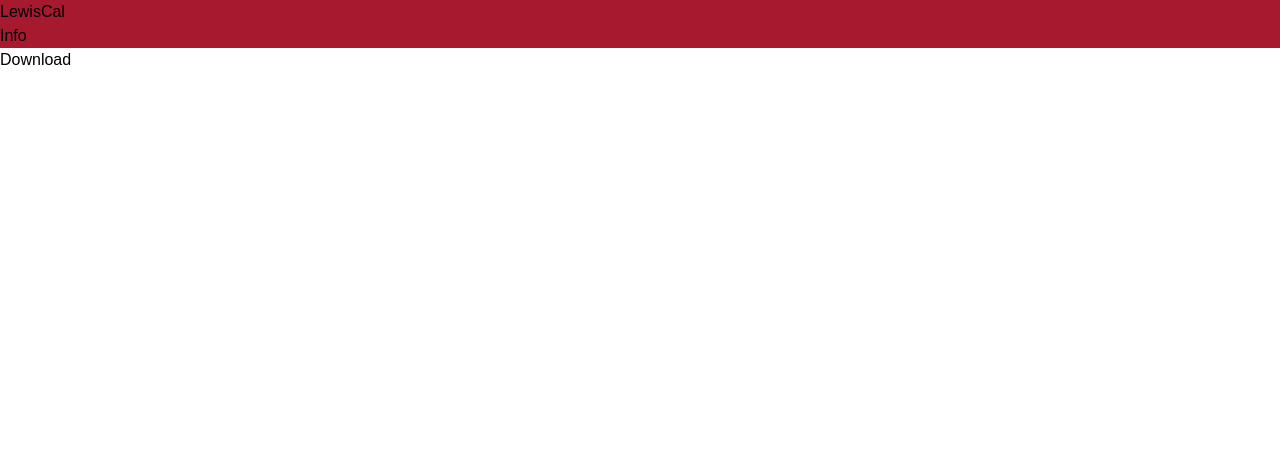
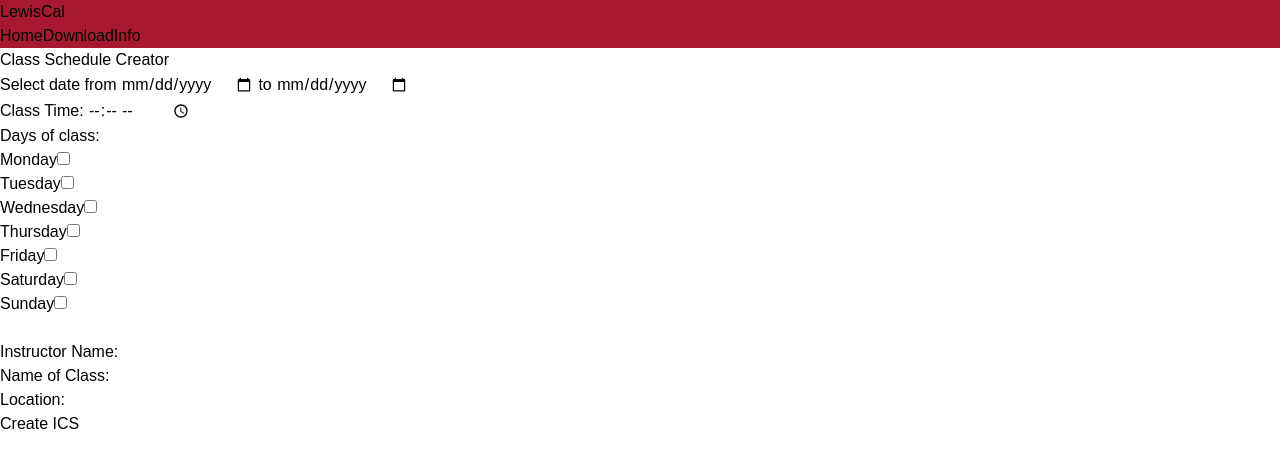
Before and after one commit to SSC-CodeCrusaders/course-calendar-production, a React (Vite) app: page / in a window 1280 px wide. Shown: the top 468 px of the page. Built offline with nearby package versions, Linux system fonts and the light colour scheme; the HTML template or start-up script is replaced by a standard one.

Commit message:
Imported MVP into main production site

```diff
--- a/src/App.jsx
+++ b/src/App.jsx
@@ -1,13 +1,14 @@
 import { BrowserRouter as Router, Route, Routes } from "react-router-dom";
 import Header from "./Components/Header";
 import Download from "./Components/Download";
+import UserInput from "./Components/UserInput"
 
 export default function App() {
   return (
       <Router>
         <Header />
         <Routes>
-          <Route path="/" element={<Download />} />
+          <Route path="/" element={<UserInput />} />
           <Route path="/download" element={<Download />} />
         </Routes>
       </Router>
--- a/src/Components/Download.jsx
+++ b/src/Components/Download.jsx
@@ -1,7 +1,7 @@
 const Download = () => {
   return (
     <div>
-      <h1>Download</h1>
+      <h1>Future Page for Extension Download</h1>
     </div>
   );
 };
--- a/src/Components/Header.jsx
+++ b/src/Components/Header.jsx
@@ -1,9 +1,17 @@
+import { Link } from "react-router-dom";
+
 const Header = () => {
   return (
     <nav className="bg-primary text-white py-4 shadow-md">
       <div className="container mx-auto flex justify-between items-center">
         <h1 className="text-2xl font-bold">LewisCal</h1>
         <div className="space-x-6">
+        <Link className="hover:text-gray" to="/">
+            Home
+          </Link>
+          <Link className="hover:text-gray" to="/download">
+            Download
+          </Link>
           <a
             className="hover:text-gray"
             href="https://salmon-island-04e296f10.5.azurestaticapps.net"
--- /dev/null
+++ b/src/Components/UserInput.jsx
@@ -0,0 +1,131 @@
+import { useState } from "react";
+
+const DatePicker = () => {
+  // State to store the form values
+  const [firstDay, setFirstDay] = useState('');
+  const [lastDay, setLastDay] = useState('');
+  const [classTime, setClassTime] = useState('');
+  const [daysOfClass, setDaysOfClass] = useState({
+    monday: false,
+    tuesday: false,
+    wednesday: false,
+    thursday: false,
+    friday: false,
+    saturday: false,
+    sunday: false,
+  });
+  const [instructorName, setInstructorName] = useState('');
+  const [className, setClassName] = useState('');
+  const [location, setLocation] = useState('');
+
+  // Handler to toggle day checkboxes
+  const handleDayChange = (day) => {
+    setDaysOfClass({ ...daysOfClass, [day]: !daysOfClass[day] });
+  };
+
+  const toICSDateString = (date) => {
+    return date.toISOString().replace(/[-:]/g, "").split(".")[0] + "Z";
+  };
+
+  // Generate the .ics content
+  const createICS = () => {
+    const selectedDays = getSelectedClassDays();
+    let icsContent = `BEGIN:VCALENDAR\nVERSION:2.0\nPRODID:-//CourseCalenderSEC\n`;
+
+    selectedDays.forEach((day) => {
+      let startTime = toICSDateString(day);
+      let endTime = toICSDateString(new Date(day.getTime() + 60 * 60 * 1000)); // 1-hour class duration
+
+      icsContent += `BEGIN:VEVENT\n`;
+      icsContent += `UID:${day.getTime()}@CourseCalender.com\n`;
+      icsContent += `DTSTAMP:${toICSDateString(new Date())}\n`;
+      icsContent += `DTSTART:${startTime}\n`;
+      icsContent += `DTEND:${endTime}\n`;
+      icsContent += `SUMMARY:${className} with ${instructorName}\n`;
+      icsContent += `LOCATION:${location}\n`;
+      icsContent += `DESCRIPTION:Class with ${instructorName}\n`;
+      icsContent += `END:VEVENT\n`;
+    });
+
+    icsContent += `END:VCALENDAR`;
+    downloadFile(icsContent, 'schedule.ics');
+  };
+
+  // Download the generated .ics file
+  const downloadFile = (content, fileName) => {
+    const blob = new Blob([content], { type: 'text/calendar' });
+    const link = document.createElement('a');
+    link.href = URL.createObjectURL(blob);
+    link.download = fileName;
+    link.click();
+    URL.revokeObjectURL(link.href);
+  };
+
+  const getSelectedClassDays = () => {
+    const firstDateTime = new Date(`${firstDay}T${classTime}`);
+    const lastDateTime = new Date(`${lastDay}T${classTime}`);
+    let selectedDays = [];
+
+    for (let d = new Date(firstDateTime); d <= lastDateTime; d.setDate(d.getDate() + 1)) {
+      let dayIndex = d.getDay();
+      if (Object.values(daysOfClass)[dayIndex]) {
+        selectedDays.push(new Date(d));
+      }
+    }
+    return selectedDays;
+  };
+
+  return (
+    <div>
+      <h1>Class Schedule Creator</h1>
+      <label htmlFor="calendar">Select date from </label>
+      <input type="date" value={firstDay} onChange={(e) => setFirstDay(e.target.value)} />
+      <label htmlFor="calendar"> to </label>
+      <input type="date" value={lastDay} onChange={(e) => setLastDay(e.target.value)} />
+      <br />
+
+      <label htmlFor="class_time">Class Time: </label>
+      <input type="time" value={classTime} onChange={(e) => setClassTime(e.target.value)} />
+      <br />
+
+      <h2>Days of class:</h2>
+      {Object.keys(daysOfClass).map((day, index) => (
+        <div key={index}>
+          <label htmlFor={day}>{day.charAt(0).toUpperCase() + day.slice(1)}</label>
+          <input
+            type="checkbox"
+            id={day}
+            checked={daysOfClass[day]}
+            onChange={() => handleDayChange(day)}
+          />
+        </div>
+      ))}
+
+      <br />
+      <label htmlFor="instructor_name">Instructor Name: </label>
+      <input
+        type="text"
+        value={instructorName}
+        onChange={(e) => setInstructorName(e.target.value)}
+      />
+      <br />
+      <label htmlFor="class_name">Name of Class: </label>
+      <input
+        type="text"
+        value={className}
+        onChange={(e) => setClassName(e.target.value)}
+      />
+      <br />
+      <label htmlFor="location">Location: </label>
+      <input
+        type="text"
+        value={location}
+        onChange={(e) => setLocation(e.target.value)}
+      />
+      <br />
+      <button onClick={createICS}>Create ICS</button>
+    </div>
+  );
+};
+
+export default DatePicker;
```
